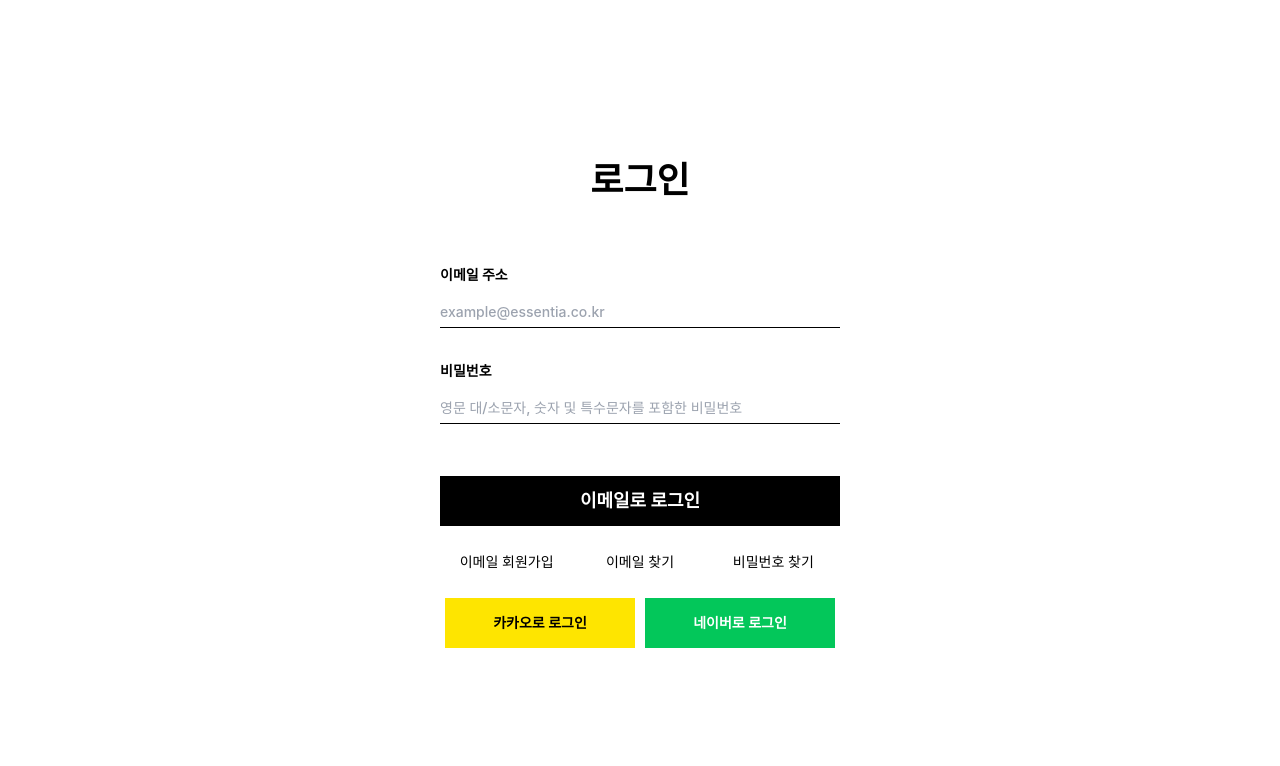
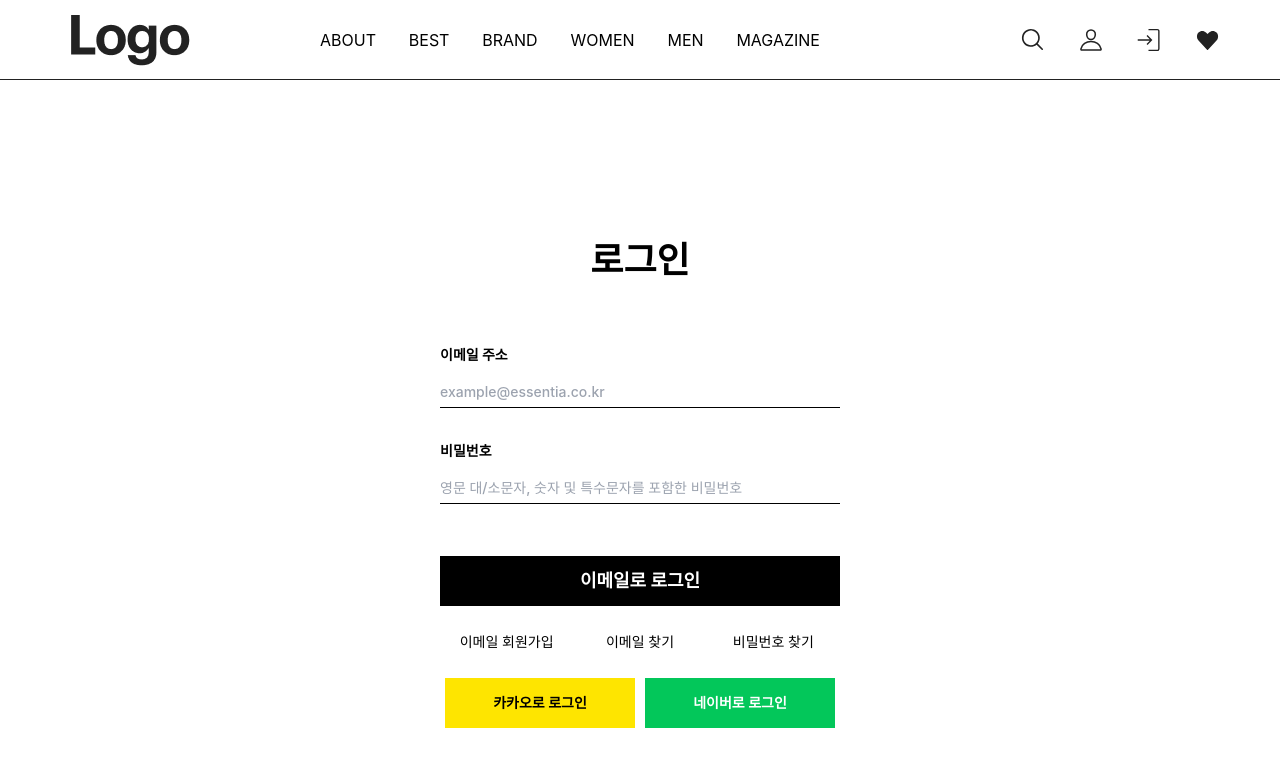
Before and after one commit to likelion-lab15/essentia, a Next.js app: page /signin in a window 1280 px wide. Shown: the top 766 px of the page. Built offline with nearby package versions, Linux system fonts and the light colour scheme; a web font is replaced by a local one.

Commit message:
[🔨refactor] `Header` 위치 변경
`Header` 컴포넌트의 위치를 공용 컴포넌트의 목적에 맞게 `Home`에서 `RootLayout`으로 이동했다.

```diff
--- a/src/app/layout.tsx
+++ b/src/app/layout.tsx
@@ -1,6 +1,7 @@
 import { ReactNode } from "react";
 import type { Metadata } from "next";
 import "./globals.css";
+import { Header } from "@/components/_index";
 
 export const metadata: Metadata = {
   title: "Essentia",
@@ -10,7 +11,10 @@ export const metadata: Metadata = {
 export default function RootLayout({ children }: { children: ReactNode }) {
   return (
     <html lang="kor">
-      <body>{children}</body>
+      <body>
+        <Header />
+        {children}
+      </body>
     </html>
   );
 }
--- a/src/app/page.tsx
+++ b/src/app/page.tsx
@@ -1,10 +1,3 @@
-import Header from "@/components/Header";
-
 export default function Home() {
-  return (
-    <main>
-      <Header />
-      이곳은 홈입니다
-    </main>
-  );
+  return <main>이곳은 홈입니다</main>;
 }
```
